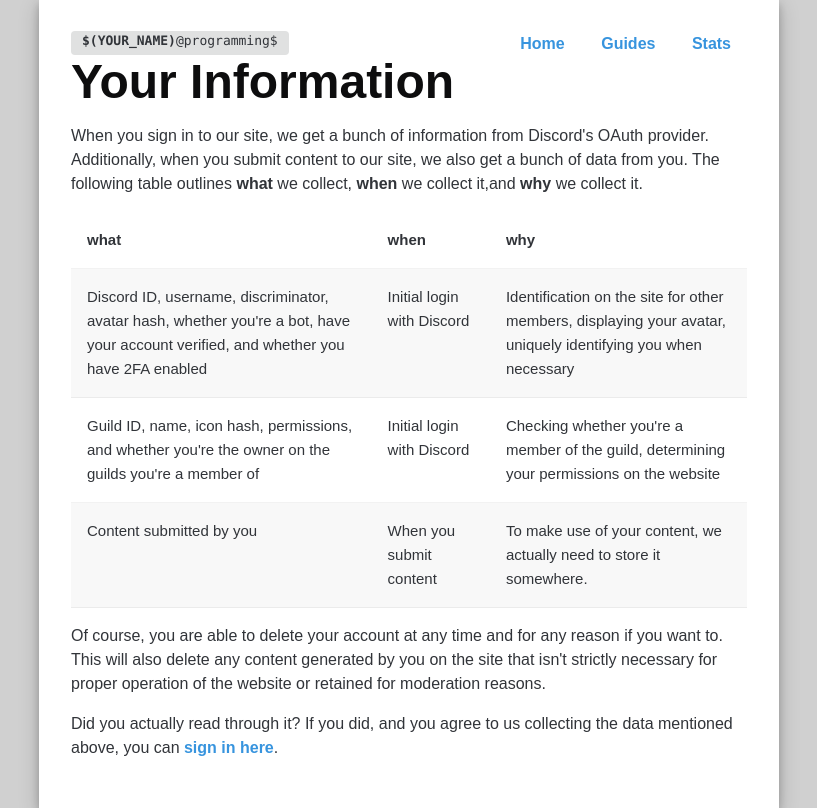
After one commit to jchristgit/programming-site, a Django app: page /accounts/prelogin in a window 1280 px wide. The commit adds this page. Shown: the whole page, without its empty margins (231-1048 px from the left). Run offline with Django 3.2, Linux system fonts and the light colour scheme; parts of the project's set-up code (start-up, migrations or seed data) failed here and were passed over; some libraries are stand-ins or nearby versions.

Commit message:
Request consent when user logs in.

```diff
--- /dev/null
+++ b/oauth/static/oauth/prelogin.css
@@ -0,0 +1,3 @@
+table > thead > tr > th#when {
+  width: 17.5%;
+}
--- /dev/null
+++ b/oauth/templates/oauth/prelogin.html
@@ -0,0 +1,84 @@
+{% extends 'base.html' %}
+{% load socialaccount %}
+{% load static %}
+
+{% block head %}
+  <link rel="stylesheet" type="text/css" href="{% static 'oauth/prelogin.css' %}">
+{% endblock %}
+
+{% block body %}
+  <h1>Your Information</h1>
+  <p>
+    When you sign in to our site, we get a bunch of information
+    from Discord's OAuth provider. Additionally, when you submit
+    content to our site, we also get a bunch of data from you.
+    The following table outlines <strong>what</strong> we collect,
+    <strong>when</strong> we collect it,and <strong>why</strong> we collect it.
+  </p>
+
+  <table class="striped">
+    <thead>
+      <tr>
+        <th>what</th>
+        <th id="when">when</th>
+        <th>why</th>
+      </tr>
+    </thead>
+    <tbody>
+      <tr>
+        <td>
+          Discord ID, username, discriminator, avatar hash,
+          whether you're a bot, have your account verified,
+          and whether you have 2FA enabled
+        </td>
+        <td>
+          Initial login with Discord
+        </td>
+        <td>
+          Identification on the site for other members,
+          displaying your avatar, uniquely identifying you
+          when necessary
+        </td>
+      </tr>
+      <tr>
+        <td>
+          Guild ID, name, icon hash, permissions, and
+          whether you're the owner on the guilds you're
+          a member of
+        </td>
+        <td>
+          Initial login with Discord
+        </td>
+        <td>
+          Checking whether you're a member of the guild,
+          determining your permissions on the website
+        </td>
+      </tr>
+      <tr>
+        <td>
+          Content submitted by you
+        </td>
+        <td>
+          When you submit content
+        </td>
+        <td>
+          To make use of your content, we actually need to store it somewhere.
+        </td>
+      </tr>
+    </tbody>
+  </table>
+
+  <p>
+    Of course, you are able to delete your account at any time
+    and for any reason if you want to. This will also delete any
+    content generated by you on the site that isn't strictly
+    necessary for proper operation of the website or retained for
+    moderation reasons.
+  </p>
+
+  <p>
+    Did you actually read through it? If you did, and you agree
+    to us collecting the data mentioned above, you can
+    <a class="strong" href="{% provider_login_url 'discoauth' next='/' %}">sign in here</a>.
+  </p>
+{% endblock %}
--- a/oauth/urls.py
+++ b/oauth/urls.py
@@ -1,6 +1,15 @@
 from allauth.socialaccount.providers.oauth2.urls import default_urlpatterns
+from django.urls import path
+from django.views.generic import TemplateView
 
 from .provider import DiscordWithGuildScopeProvider
 
 
 urlpatterns = default_urlpatterns(DiscordWithGuildScopeProvider)
+urlpatterns.append(
+    path(
+        'prelogin',
+        TemplateView.as_view(template_name='oauth/prelogin.html'),
+        name='prelogin'
+    )
+)
--- a/website/templates/base.html
+++ b/website/templates/base.html
@@ -1,4 +1,3 @@
-{% load socialaccount %}
 {% load static %}
 <!DOCTYPE html>
 <html lang="en">
@@ -27,7 +26,7 @@
       <a class="black strong" href="{% url 'profiles:detail' user.id %}">{{ request.user.first_name }}</a>@programming$
     {% else %}
       {# If the user is not logged in, provide a link to Discord OAuth #}
-      <a class="black strong" href="{% provider_login_url 'discoauth' next='/' %}">$(YOUR_NAME)</a>@programming$
+      <a class="black strong" href="/accounts/prelogin">$(YOUR_NAME)</a>@programming$
     {% endif %}
   </code>
   <a class="nav-link" href="{% url 'home:index' %}">Home</a>
```
